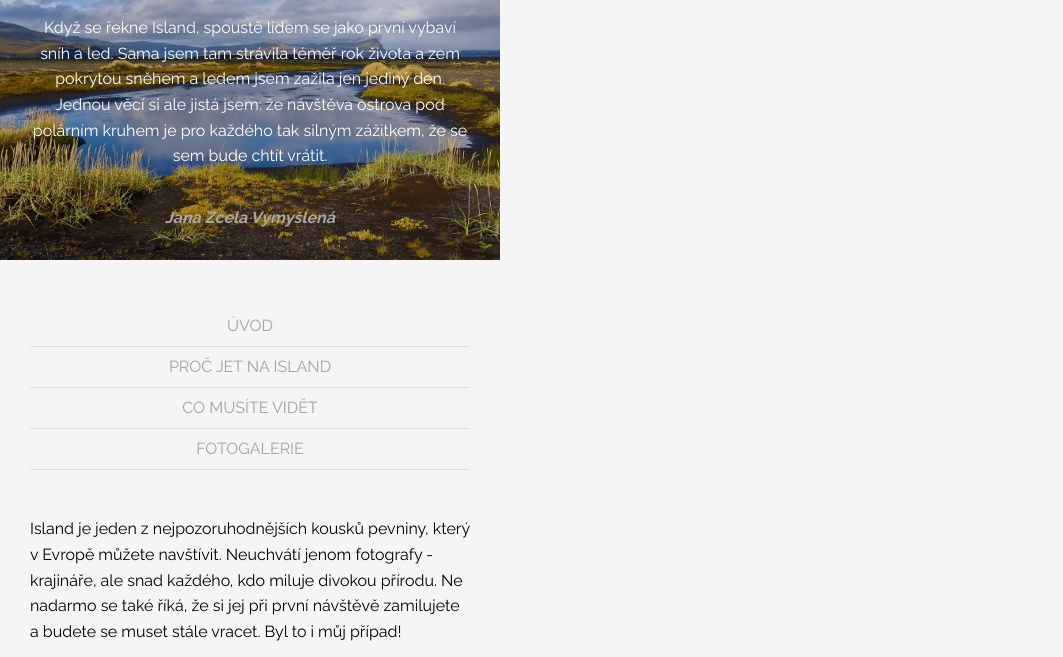
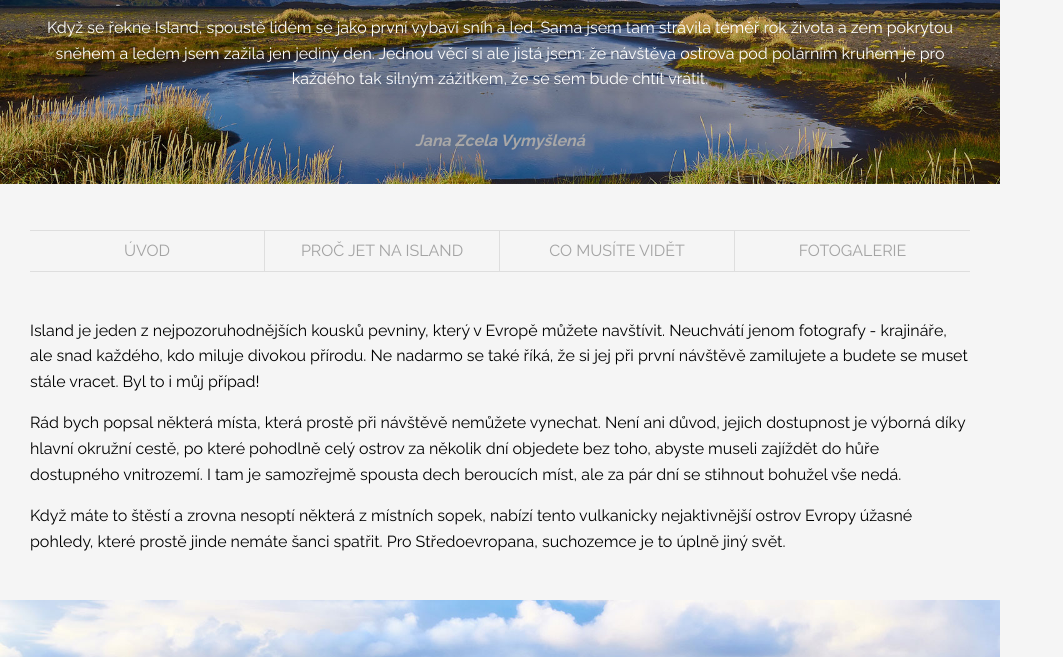
Before and after one commit to ZuzaJak/Island, a plain HTML site: page index.html in a window 1280 px wide. Shown: the part 96-753 px from the top of the page, without its empty margins (0-1063 px from the left). Drawn offline with Linux system fonts and the light colour scheme.

Commit message:
upravy na min-width 500px

```diff
--- a/index.html
+++ b/index.html
@@ -29,15 +29,15 @@
     <!-- menu -->
 
     <ul class="menu">
-      <li><a href="#">Úvod</a></li>
-      <li><a href="#">Proč jet na Island</a></li>
-      <li><a href="#">Co musíte vidět</a></li>
-      <li><a href="#">Fotogalerie</a></li>
+      <li><a href="#uvod">Úvod</a></li>
+      <li><a href="#proc">Proč jet na Island</a></li>
+      <li><a href="#videt">Co musíte vidět</a></li>
+      <li><a href="#fotky">Fotogalerie</a></li>
     </ul>
 
     <!-- sekce Úvod -->
 
-    <p>
+    <p id="uvod">
       Island je jeden z nejpozoruhodnějších kousků pevniny, který v Evropě
       můžete navštívit. Neuchvátí jenom fotografy - krajináře, ale snad každého,
       kdo miluje divokou přírodu. Ne nadarmo se také říká, že si jej při první
@@ -66,7 +66,7 @@
 
     <!-- sekce Proč -->
 
-    <h2>Proč jet na Island</h2>
+    <h2 id="proc">Proč jet na Island</h2>
 
     <p>
       Island je domovem největšího evropského ledovce, vodopádu s nejmohutnějším
@@ -106,7 +106,7 @@
 
     <!-- sekce Co musíte vidět -->
 
-    <h2>Co musíte vidět</h2>
+    <h2 id="videt">Co musíte vidět</h2>
 
     <p>
       <strong>Poloostrov Reykjanes</strong> - Než z letiště v Keflavíku zamíříte
@@ -179,7 +179,7 @@
 
     <!-- sekce Fotogalerie -->
 
-    <h2>Fotogalerie</h2>
+    <h2 id="fotky">Fotogalerie</h2>
 
     <div class="galerie">
       <div class="foto">
--- a/style.css
+++ b/style.css
@@ -20,6 +20,11 @@ body {
   line-height: 1.6;
   max-width: 500px;
   font-family: 'Raleway', serif;
+}
+@media screen and (min-width: 500px) {
+  body {
+    max-width: 1000px;
+  }
 }
 img {
   max-width: 100%;
@@ -82,6 +87,13 @@ a {
   padding: 30px;
   line-height: 40px;
 }
+@media screen and (min-width: 500px) {
+  .menu {
+    display: flex;
+    flex-direction: row;
+    justify-content: space-between;
+  }
+}
 .menu a {
   text-decoration: none;
   color: rgba(128, 128, 128, 0.7);
@@ -90,6 +102,16 @@ a {
 .menu li {
   list-style: none;
   border-bottom: 1px solid rgba(128, 128, 128, 0.2);
+}
+@media screen and (min-width: 500px) {
+  .menu li {
+    border-top: 1px solid rgba(128, 128, 128, 0.2);
+    border-right: 1px solid rgba(128, 128, 128, 0.2);
+    flex: 1 1 25%;
+  }
+  .menu li:last-of-type {
+    border-right: none;
+  }
 }
 
 /* OBSAH */
@@ -101,8 +123,22 @@ a {
   justify-content: space-between;
   align-items: center;
 }
+@media screen and (min-width: 500px) {
+  .galerie {
+    flex-direction: row;
+    flex-wrap: wrap;
+  }
+}
 .foto {
   width: 100%;
+}
+@media screen and (min-width: 500px) {
+  .foto {
+    flex: 1 1 50%;
+  }
+  .foto:last-of-type {
+    flex: 0 1 50%;
+  }
 }
 .foto img {
   width: 100%;
```
